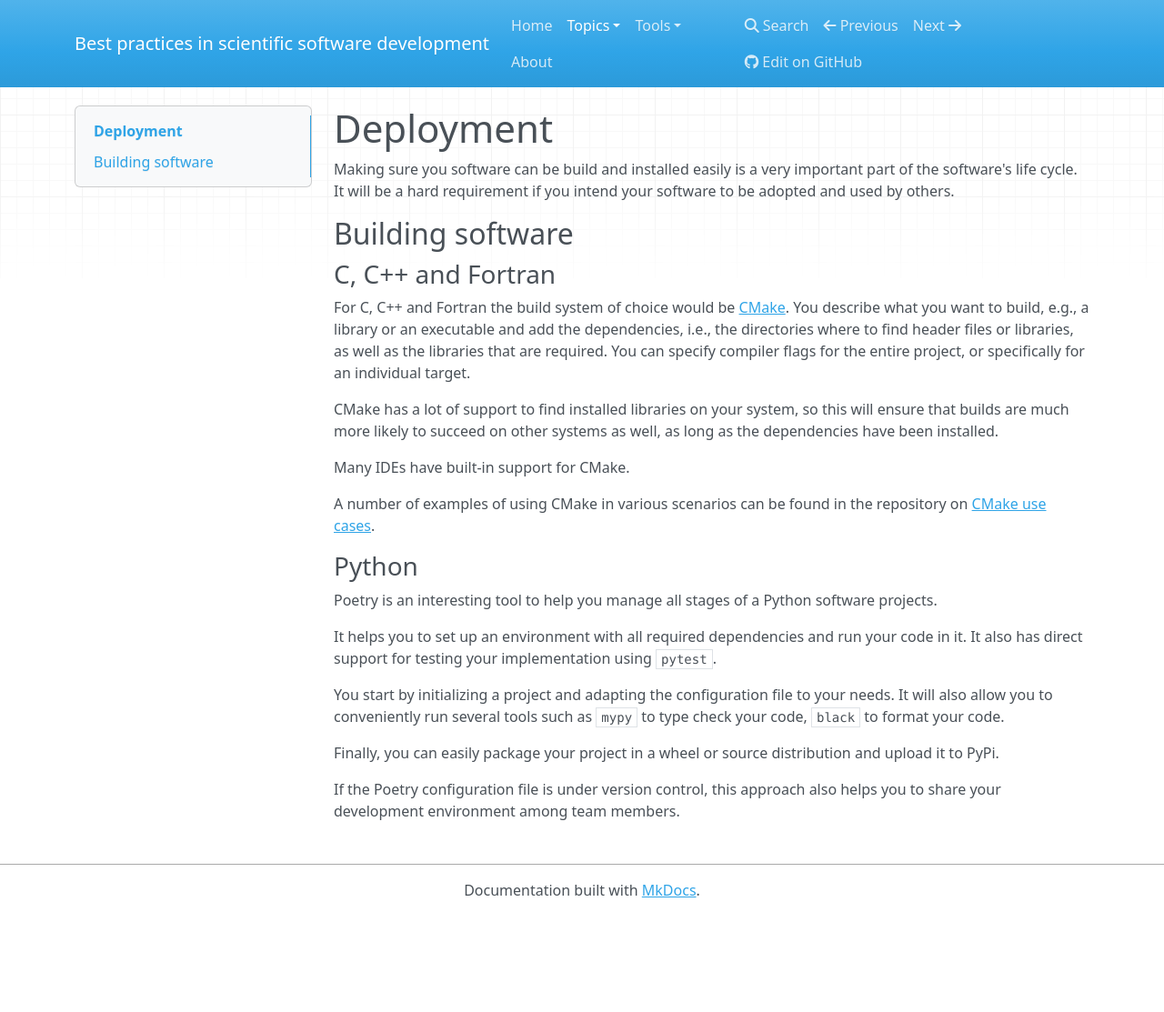
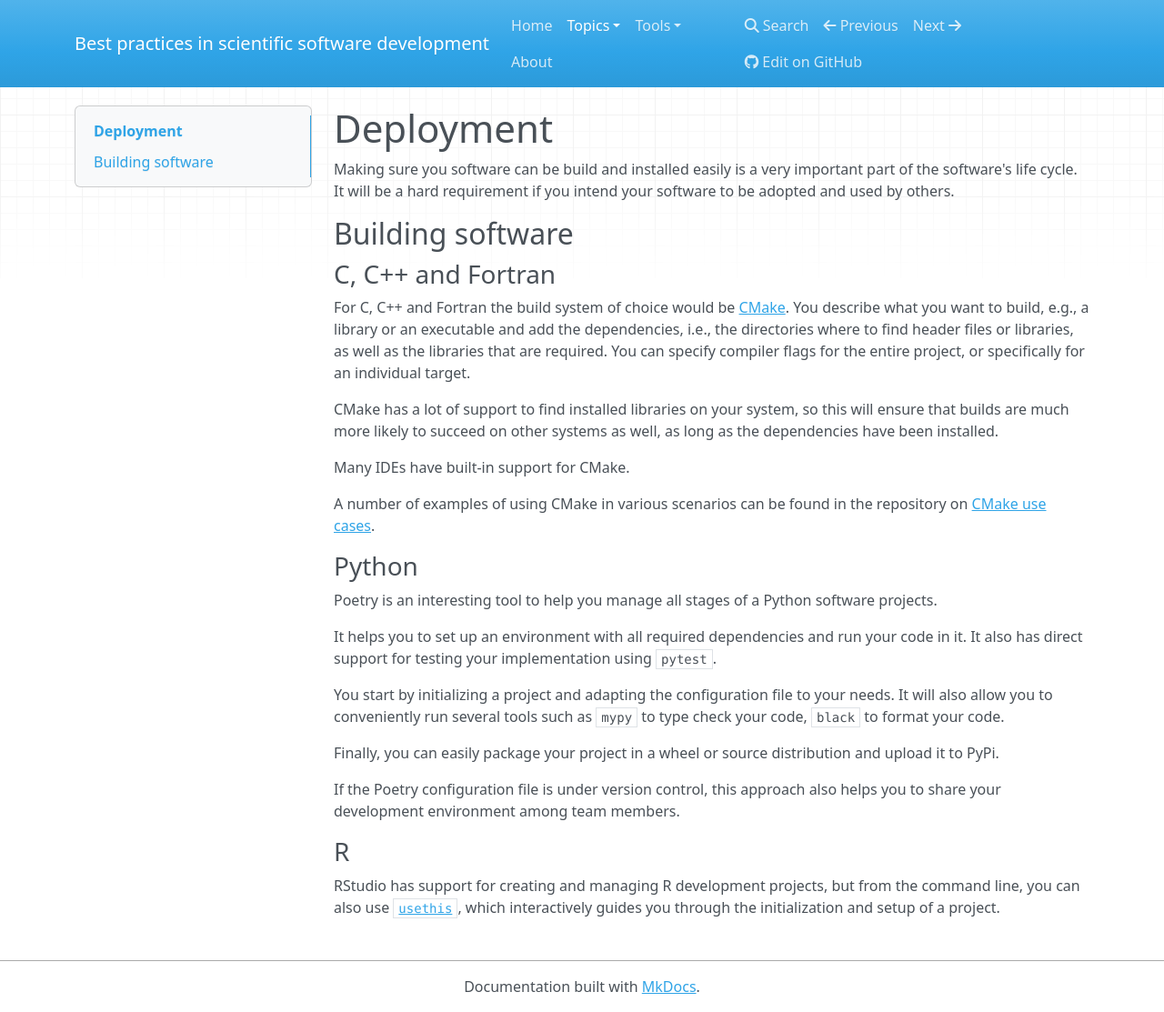
Before and after one commit to gjbex/Best-practices-for-scientific-computing, an MkDocs documentation site: the page built from docs/deployment.md, in a window 1280 px wide and 1113 px high. Shown: the whole window at 91% size. Built offline with MkDocs 1.6.1, drawn with Linux system fonts in a browser that asks for light colours; nearby versions of some CDN libraries.

Commit message:
Add R project initialization and build tips

```diff
--- a/docs/deployment.md
+++ b/docs/deployment.md
@@ -44,3 +44,11 @@ and upload it to PyPi.
 
 If the Poetry configuration file is under version control, this approach also
 helps you to share your development environment among team members.
+
+
+### R
+
+RStudio has support for creating and managing R development projects, but from
+the command line, you can also use
+[`usethis`](https://github.com/r-lib/usethis), which interactively guides you
+through the initialization and setup of a project.
```
